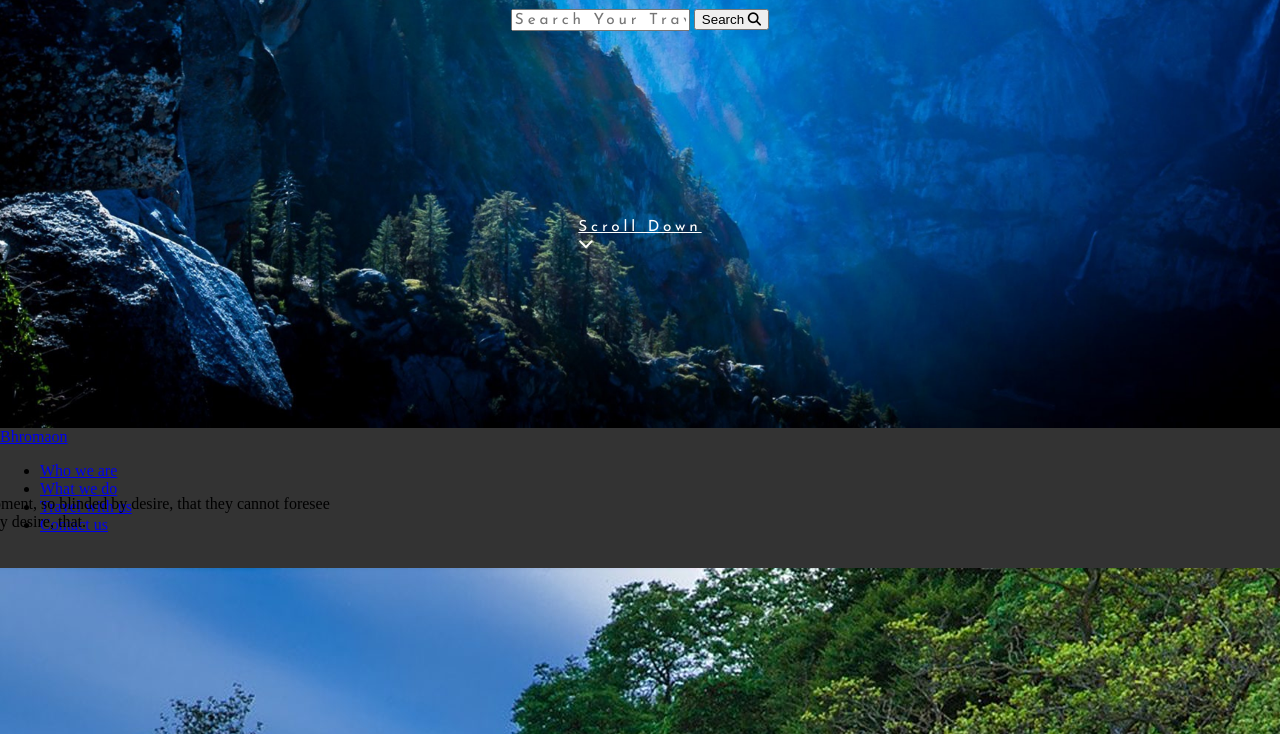
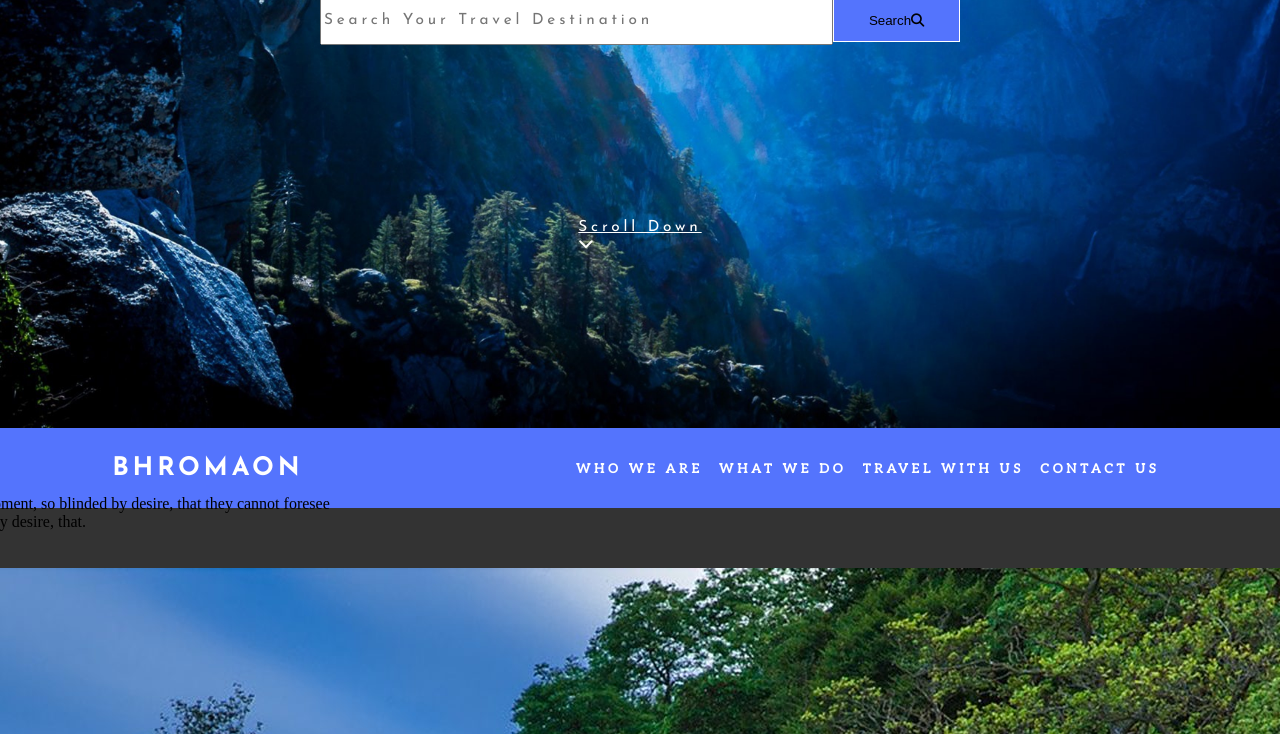
Before and after one commit to dragomalefoy/travelsite, a plain HTML site: page index.html in a window 1280 px wide. Shown: the part 372-1106 px from the top of the page. Drawn offline with Linux system fonts and the light colour scheme.

Commit message:
styling navigation

```diff
--- a/styles/genetics/_button.scss
+++ b/styles/genetics/_button.scss
@@ -1,9 +1,10 @@
+@use "../genetics/color" as *;
+
 @mixin btn {
   outline: none;
   cursor: pointer;
   border: 1px solid $blueLight;
   background-image: linear-gradient(45deg, $blueLight 40%, $blueDarker 40%);
-
   &:hover {
     border: 1px solid $blueDarker;
     background-image: linear-gradient(45deg, $blueDarker 40%, $blueDarker 40%);
@@ -11,13 +12,14 @@
 }
 
 @mixin form-btn {
-  width: 23%;
+  width: 20%;
   height: 100%;
   border: 1px solid white;
   display: flex;
   align-items: center;
   justify-content: center;
   background-color: $blueLight;
+  padding: 1vw;
   &:hover {
     border: 2px solid white;
     background-color: $blueDarker;
--- a/styles/genetics/_font.scss
+++ b/styles/genetics/_font.scss
@@ -46,7 +46,7 @@
 @mixin a-link {
   color: white;
   font-family: "Aleo", serif;
-  font-size: 2vw;
+  font-size: 1vw;
   font-style: normal;
   font-weight: bold;
   letter-spacing: 0.3vw;
--- a/styles/genetics/_reset.scss
+++ b/styles/genetics/_reset.scss
@@ -15,11 +15,11 @@
   background-size: cover;
 }
 
-@mixin list_reset {
+@mixin list-reset {
   list-style: none;
 }
 
-@mixin link_reset {
+@mixin link-reset {
   cursor: pointer;
   text-decoration: none;
 }
--- a/styles/limbs/_header.scss
+++ b/styles/limbs/_header.scss
@@ -14,6 +14,7 @@ header {
     .centered-h {
       @include center;
       min-height: 30%;
+      width: 100%;
     }
   }
 }
@@ -22,6 +23,8 @@ div.title-h {
   @include center;
   min-width: 60%;
   min-height: 60%;
+  margin: 0;
+  padding: 0;
 }
 h1 {
   @include h-1;
@@ -32,9 +35,17 @@ h3 {
 }
 
 form.form-search {
+  width: 50%;
+  display: flex;
+  flex-direction: row;
+  flex-wrap: nowrap;
+  align-items: center;
+  justify-content: space-between;
   input.input-search {
     @include p-graph;
     letter-spacing: 0.3vw;
+    width: 80%;
+    height: 100%;
   }
 
   button.button-search {
--- a/styles/limbs/_nav.scss
+++ b/styles/limbs/_nav.scss
@@ -1 +1,43 @@
 @use "../genetics" as *;
+
+nav.nav-h {
+  height: 10vh;
+  width: 100vw;
+  background-color: $blueLight;
+}
+
+div.cont-nav {
+  display: flex;
+  flex-direction: row;
+  flex-wrap: nowrap;
+  align-items: center;
+  justify-content: space-around;
+  @include full;
+  div.logo-nav {
+    a.logo-text {
+      @include logo;
+      @include link-reset;
+      display: flex;
+      justify-content: space-around;
+      align-items: center;
+      flex-wrap: nowrap;
+      flex-direction: row;
+    }
+  }
+}
+div.list-cont-nav {
+  width: 50%;
+  ul.list-nav {
+    @include list-reset;
+    display: flex;
+    justify-content: space-around;
+    align-items: center;
+    flex-wrap: nowrap;
+    flex-direction: row;
+    li a {
+      @include a-link;
+      @include link-reset;
+      height: 100%;
+    }
+  }
+}
```
Also changed, not shown: styles/styles.css, 1 other file.
